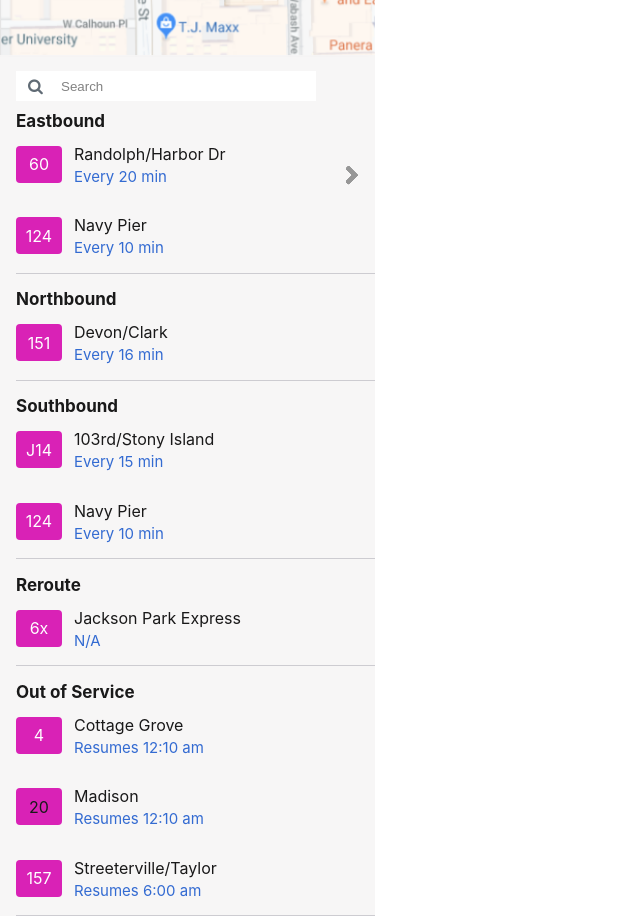
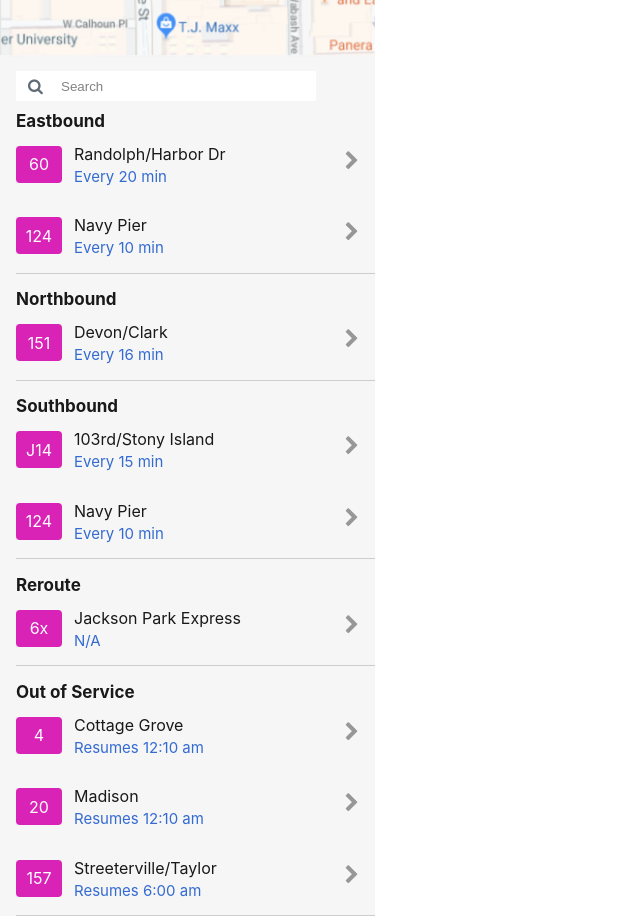
Before and after one commit to janie-chen/Frontend-Challenge, a plain HTML site: page index.html in a window 1280 px wide. Shown: the part 320-1236 px from the top of the page, without its empty margins (0-640 px from the left). Drawn offline with Linux system fonts and the light colour scheme.

Commit message:
fixed right arrows

```diff
--- a/css/style.css
+++ b/css/style.css
@@ -98,12 +98,12 @@ body {
 }
 
 .arrow-right {
-  position: absolute;
-  top: 62%;
   transform: translateY(-50%);
   font-size: 10px;
   color: #8C8C8C;
-  left: 345px;
+  float: right;
+  padding-right: 16px;
+  padding-top: 30px;
 }
 
 .bus-icon {
--- a/index.html
+++ b/index.html
@@ -120,7 +120,7 @@
       <div class="arrow-right">
           <span class= "right-arrow"><i class="fa fa-chevron-right fa-2x" aria-hidden="true"></i></span>
       </div>
-      <div class="bus-icon"
+      <div class="bus-icon">
         <p class="bus-line">20</p>
       </div>
       <p class="destination">Madison</p>
```
